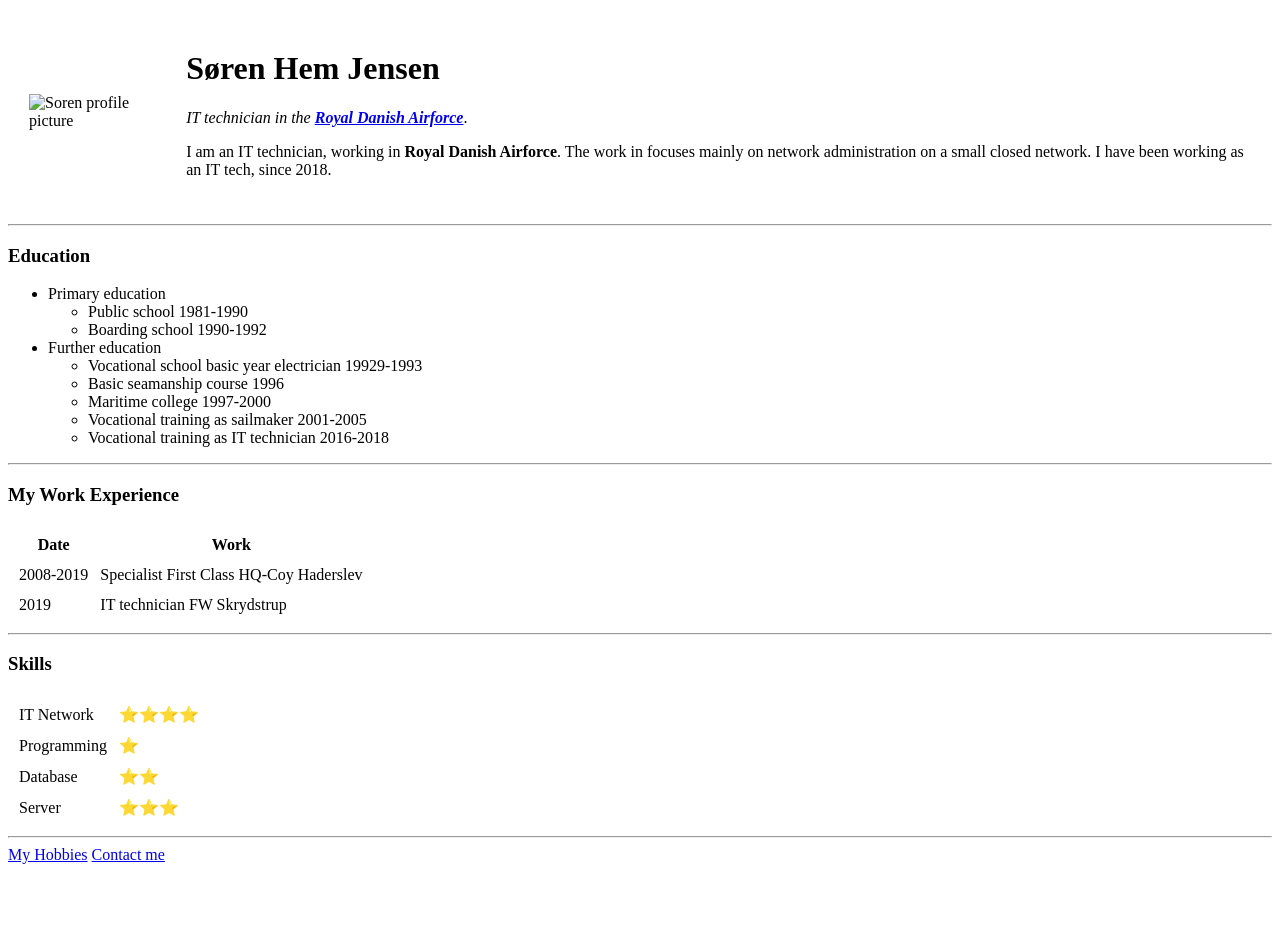
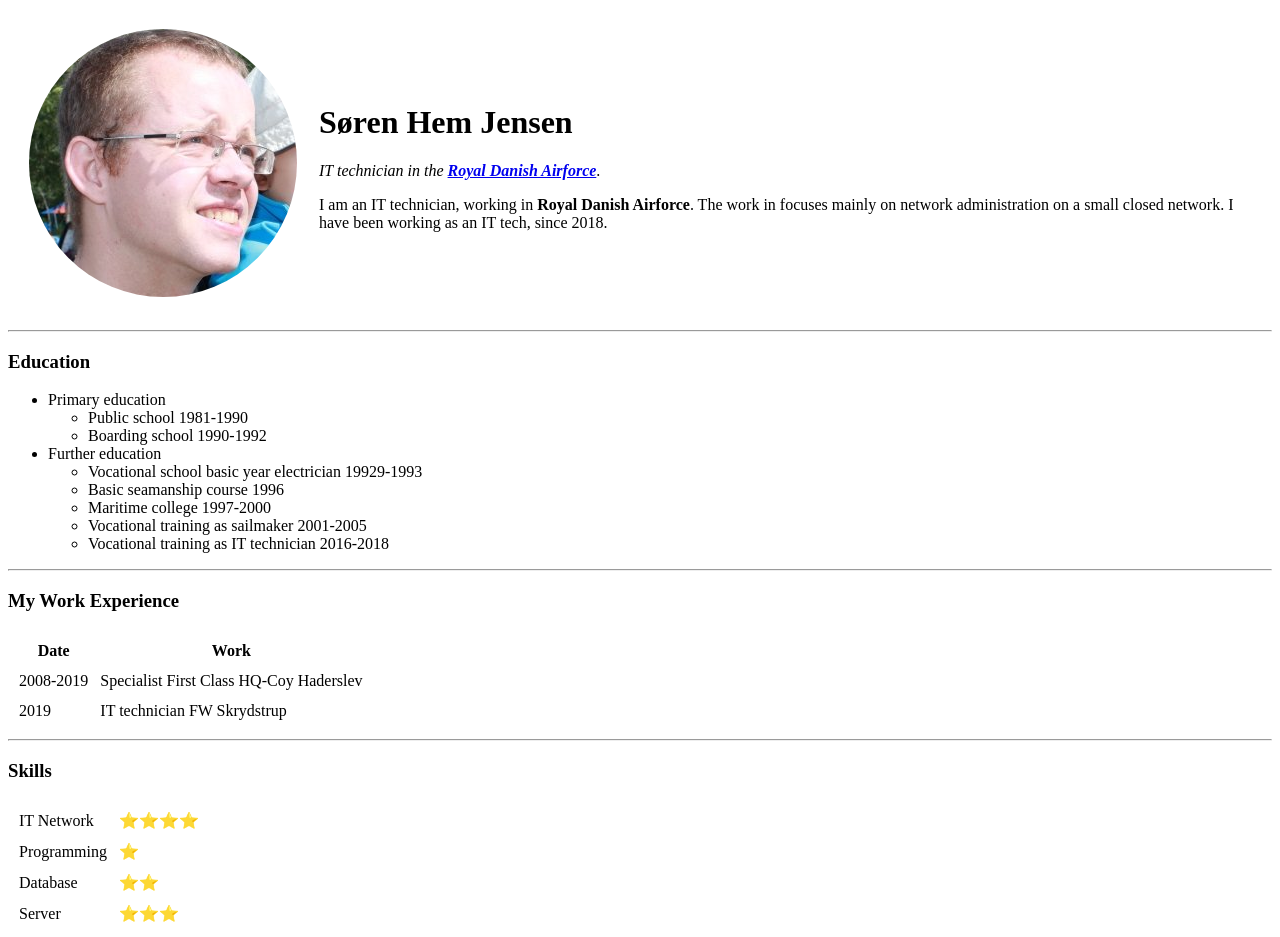
Before and after one commit to shjdk75/CV, a plain HTML site: page index.html in a window 1280 px wide. Shown: the top 937 px of the page. Before the commit the page ends 872 px from the top, so only its background shows below. Drawn offline with Linux system fonts and the light colour scheme.

Commit message:
Update index.html

```diff
--- a/index.html
+++ b/index.html
@@ -9,7 +9,7 @@
 <body>
   <table cellspacing="20">
     <tr>
-      <td><img src="master/images/Soren-cropped.png" alt="Soren profile picture"></td>
+      <td><img src="images/Soren-cropped.png" alt="Soren profile picture"></td>
       <td><h1>Søren Hem Jensen</h1>
       <p><em>IT technician in the <strong><a href="https://www2.forsvaret.dk/eng/Organisation/AirForce/Pages/RoyalDanishAirForce.aspx">Royal Danish Airforce</a></strong></em>.</p>
       <p>I am an IT technician, working in <strong>Royal Danish Airforce</strong>. The work in focuses mainly on network administration on a small closed network. I have been working as an IT tech,
```
